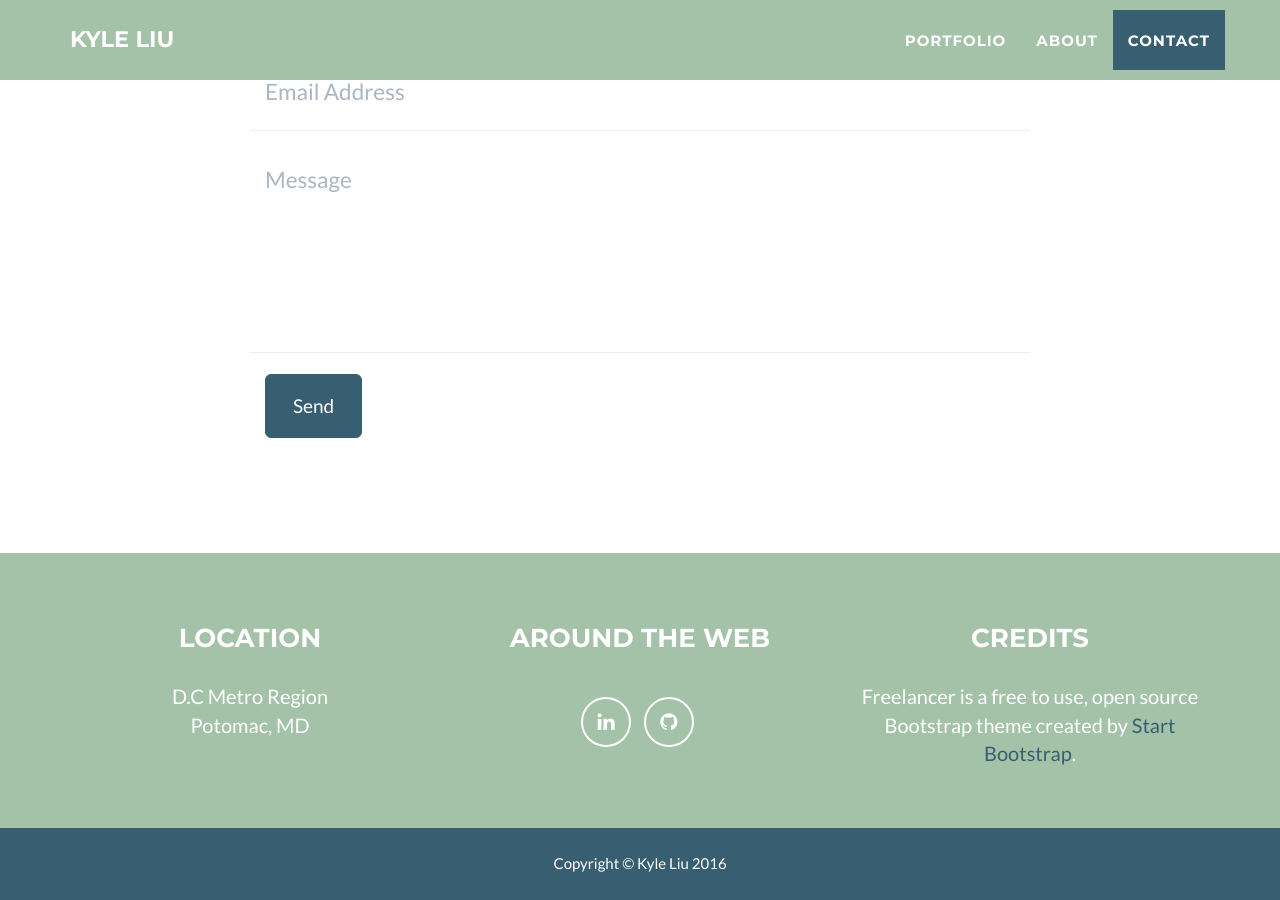
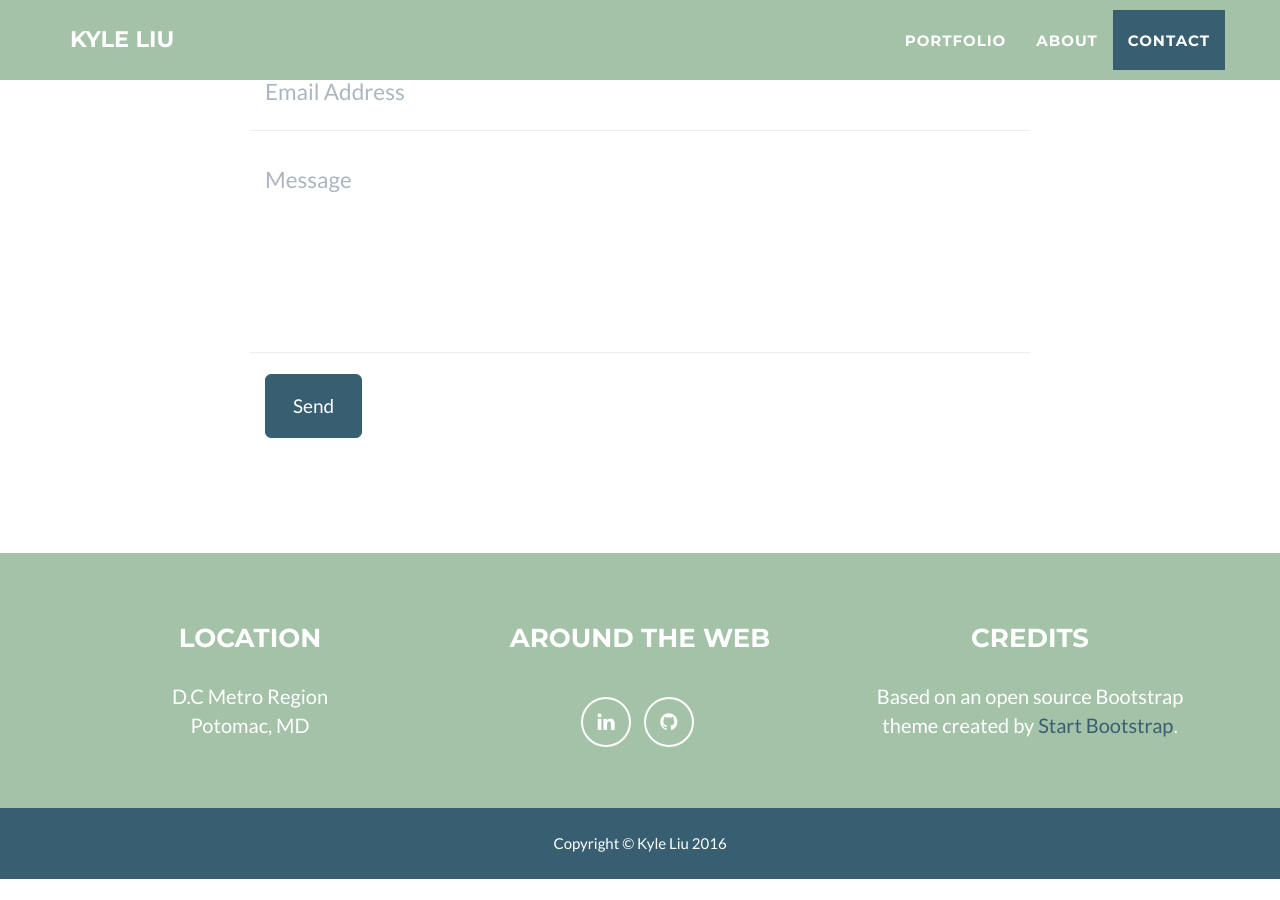
Before and after one commit to kylefirst/kylefirst.github.io, a Jekyll site: the page built from index.html, in a window 1280 px wide and 900 px high, scrolled down 2485 px. Built offline with Jekyll 4.4.1, drawn with Linux system fonts in a browser that asks for light colours; after the commit the page ends 3364 px from its top, so only the background shows below that.

Commit message:
updated credits

```diff
--- a/_config.yml
+++ b/_config.yml
@@ -49,7 +49,7 @@
   - line: Potomac, MD
 
 # Credits content
-credits: 'Freelancer is a free to use, open source Bootstrap theme created by <a href="http://startbootstrap.com">Start Bootstrap</a>.'
+credits: 'Based on an open source Bootstrap theme created by <a href="http://startbootstrap.com">Start Bootstrap</a>.'
 
 # Build settings
 markdown: kramdown
```
